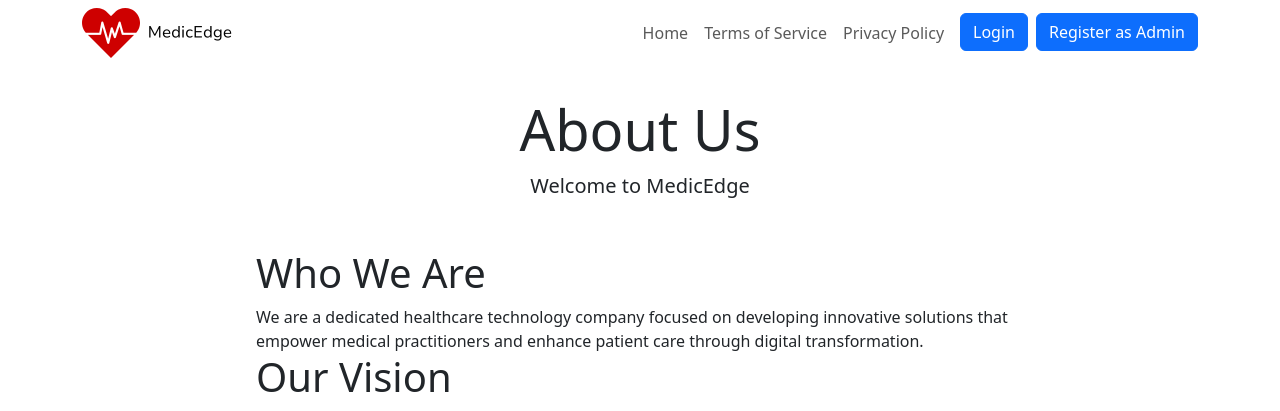
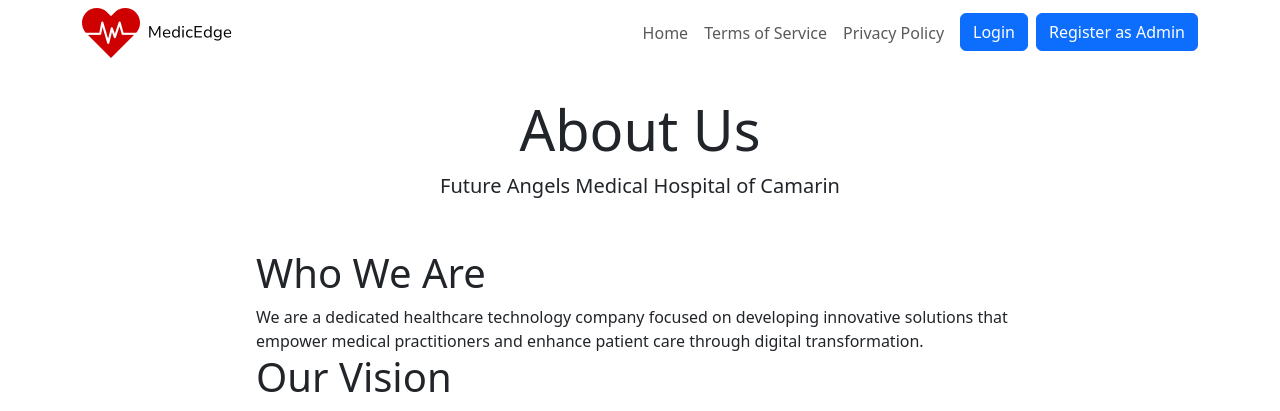
Before and after one commit to ivon-dev/MedicEdge, a PHP site: page /pages/legal/about-us.php in a window 1280 px wide. Shown: the top 411 px of the page. Run offline with PHP 8.4, Linux system fonts and the light colour scheme.

Commit message:
Display $orgName in About Us page (based on the value in medicedge_webapp_config.json)

```diff
--- a/WEBAPP/pages/legal/about-us.php
+++ b/WEBAPP/pages/legal/about-us.php
@@ -65,7 +65,7 @@
     <div class="container py-5 mt-5">
         <header class="text-center mb-5">
             <h1 class="display-4">About Us</h1>
-            <p class="lead">Welcome to MedicEdge</p>
+            <p class="lead"><?php echo htmlspecialchars($orgName); ?></p>
         </header>
 
         <main class="max-w-3xl mx-auto">
```
